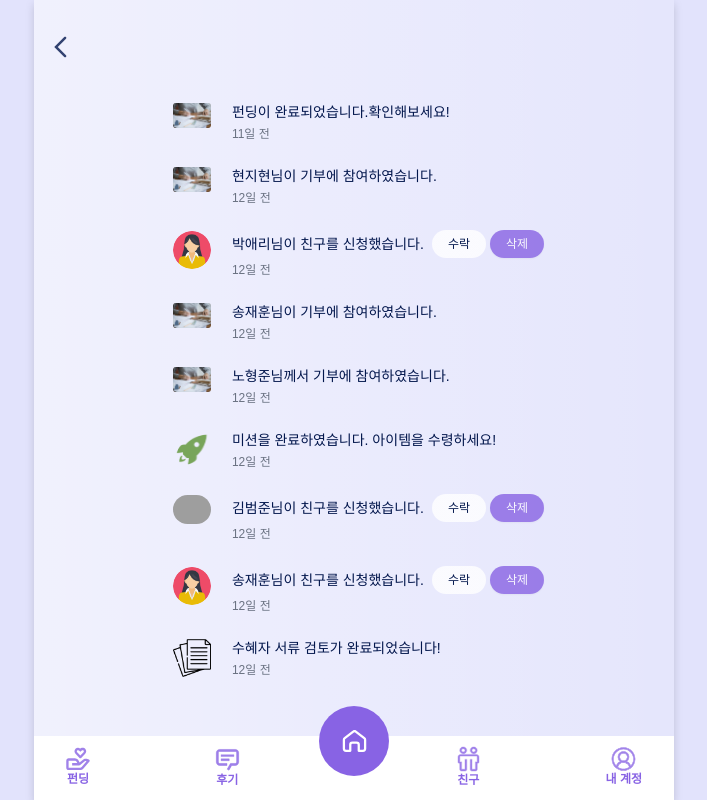
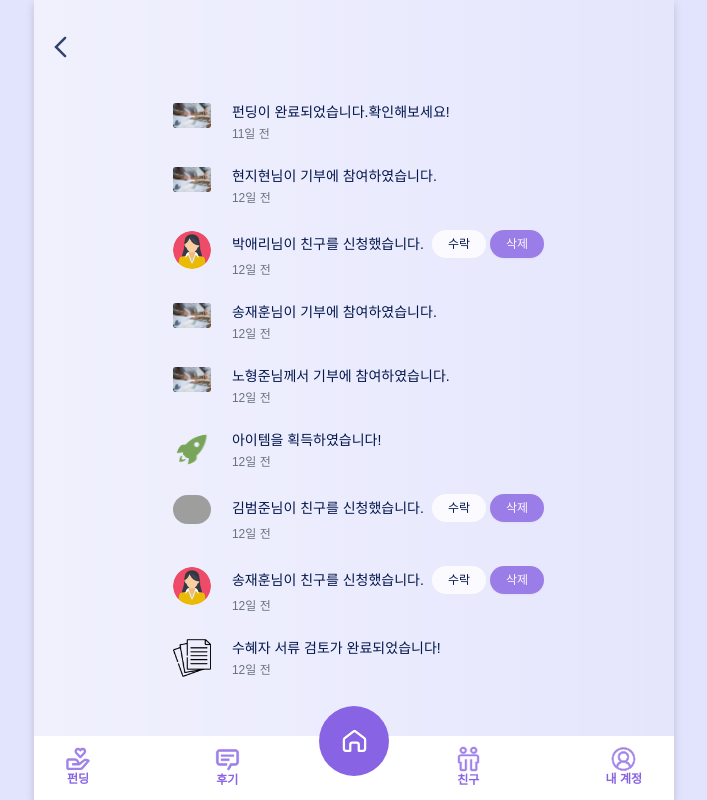
Before and after one commit to 2025-Advanced-Capstone-Chaeum/FE, a Next.js app: page /alarm in a window 1280 px wide. Shown: the whole page, without its empty margins (286-993 px from the left). Built offline with nearby package versions, Linux system fonts and the light colour scheme; grey boxes are pictures that could not be loaded; a web font is replaced by a local one.

Commit message:
feature :  백엔드 카카오,네이버 로그인 url 추가 (#76)

```diff
--- a/src/app/landing/loginButton.tsx
+++ b/src/app/landing/loginButton.tsx
@@ -7,10 +7,11 @@ import Image from "next/image";
 import { useEffect, useState } from "react";
 import { SiNaver } from "react-icons/si";
 import kakao from "@assets/images/kakao-logo.png";
+import { useRouter } from "next/navigation";
 
 export default function LoginButtons() {
   const [showButtons, setShowButtons] = useState(false);
-
+  const router = useRouter();
   useEffect(() => {
     const token = localStorage.getItem("token");
 
@@ -34,7 +35,10 @@ export default function LoginButtons() {
         className={clsx(
           loginButtonStyles,
           "bg-yellow-300 hover:bg-yellow-600 text-black"
-        )}>
+        )}
+        onClick={() =>
+          router.push("https://api.chaeum.site/oauth2/authorization/kakao")
+        }>
         <Image
           src={kakao}
           width={27}
@@ -49,7 +53,10 @@ export default function LoginButtons() {
         className={clsx(
           loginButtonStyles,
           "bg-green-500 hover:bg-green-600 text-white"
-        )}>
+        )}
+        onClick={() =>
+          router.push("https://api.chaeum.site/oauth2/authorization/naver")
+        }>
         <SiNaver size={50} className="absolute left-8" />
         <span className="text-lg font-medium">네이버 로그인</span>
       </Button>
--- a/src/lib/alarmMessage.ts
+++ b/src/lib/alarmMessage.ts
@@ -40,7 +40,7 @@ export const alarmList: Alarm[] = [
   {
     id: uuidv4(),
     type: "missionAlarm",
-    message: "미션을 완료하였습니다. 아이템을 수령하세요!",
+    message: "아이템을 획득하였습니다!",
     created_At: new Date("2025-04-02T21:30:25"),
     image: "/assets/icons/mission.svg",
   },
```
Also changed, not shown: 1 other file (tests, documents, lock files or other folders).
